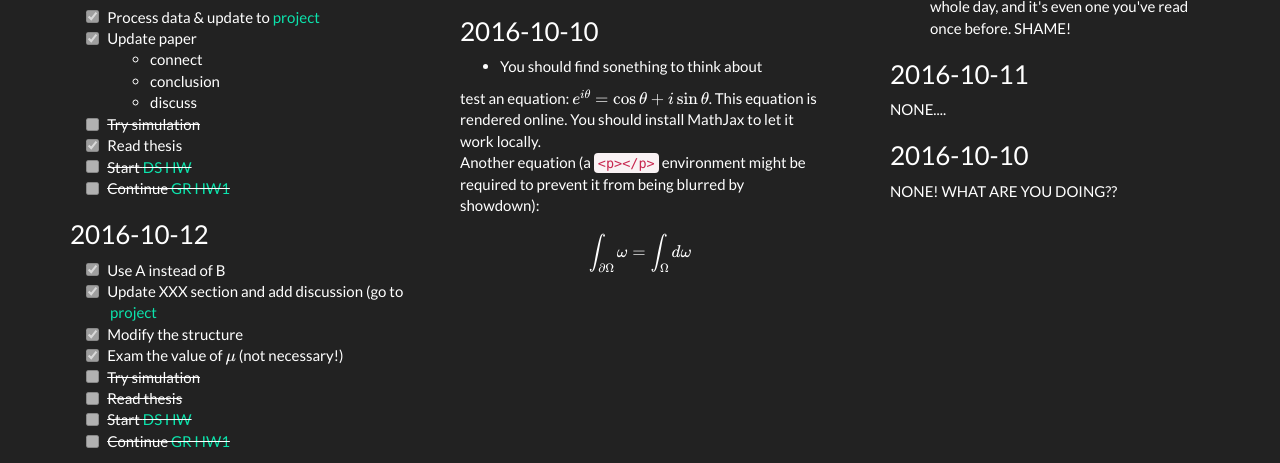
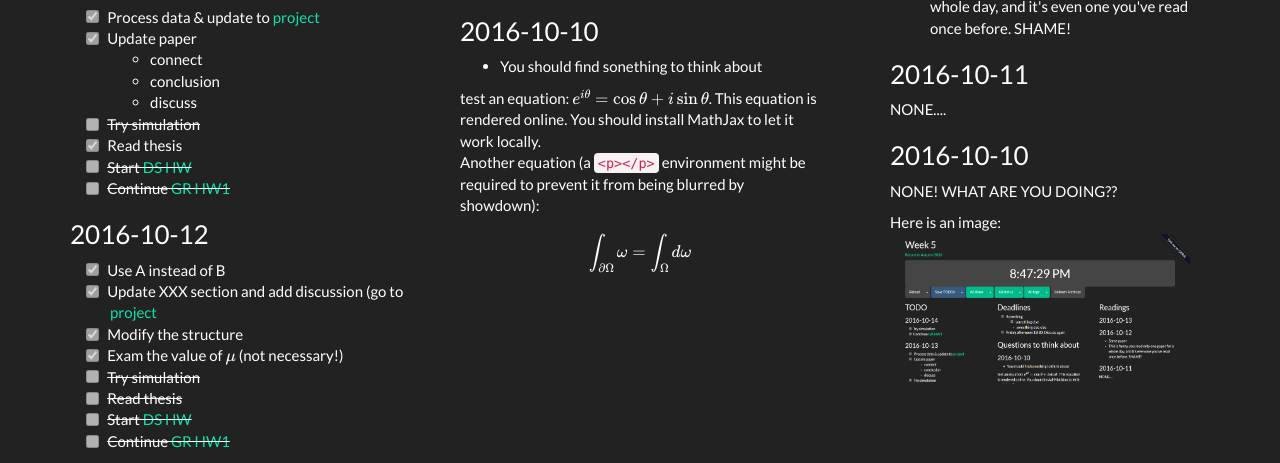
Before and after one commit to jwt625/WPL, a plain HTML site: page Autumn_2016/template.html in a window 1280 px wide. Shown: the part 471-934 px from the top of the page. Drawn offline with nearby package versions, Linux system fonts and the light colour scheme; some packages are replaced by stand-ins of ours.

Commit message:
Add screenshot

```diff
--- a/Autumn_2016/template.html
+++ b/Autumn_2016/template.html
@@ -110,7 +110,8 @@ target = document.getElementById('target-title');
 var converter = new showdown.Converter({
     tasklists: 'true',
     smartIndentationFix: 'true',
-    strikethrough: 'true'
+    strikethrough: 'true',
+    parseImgDimension: 'true'
 });
 html = converter.makeHtml(text);
 target.innerHTML = html;
--- a/Autumn_2016/week-5-column-3.md
+++ b/Autumn_2016/week-5-column-3.md
@@ -7,3 +7,6 @@
 NONE....
 ### 2016-10-10
 NONE! WHAT ARE YOU DOING??
+
+Here is an image:
+![image](../fig/example.png =300x150 "This is a caption.")
```
Also changed, not shown: fig/example.png (added).
